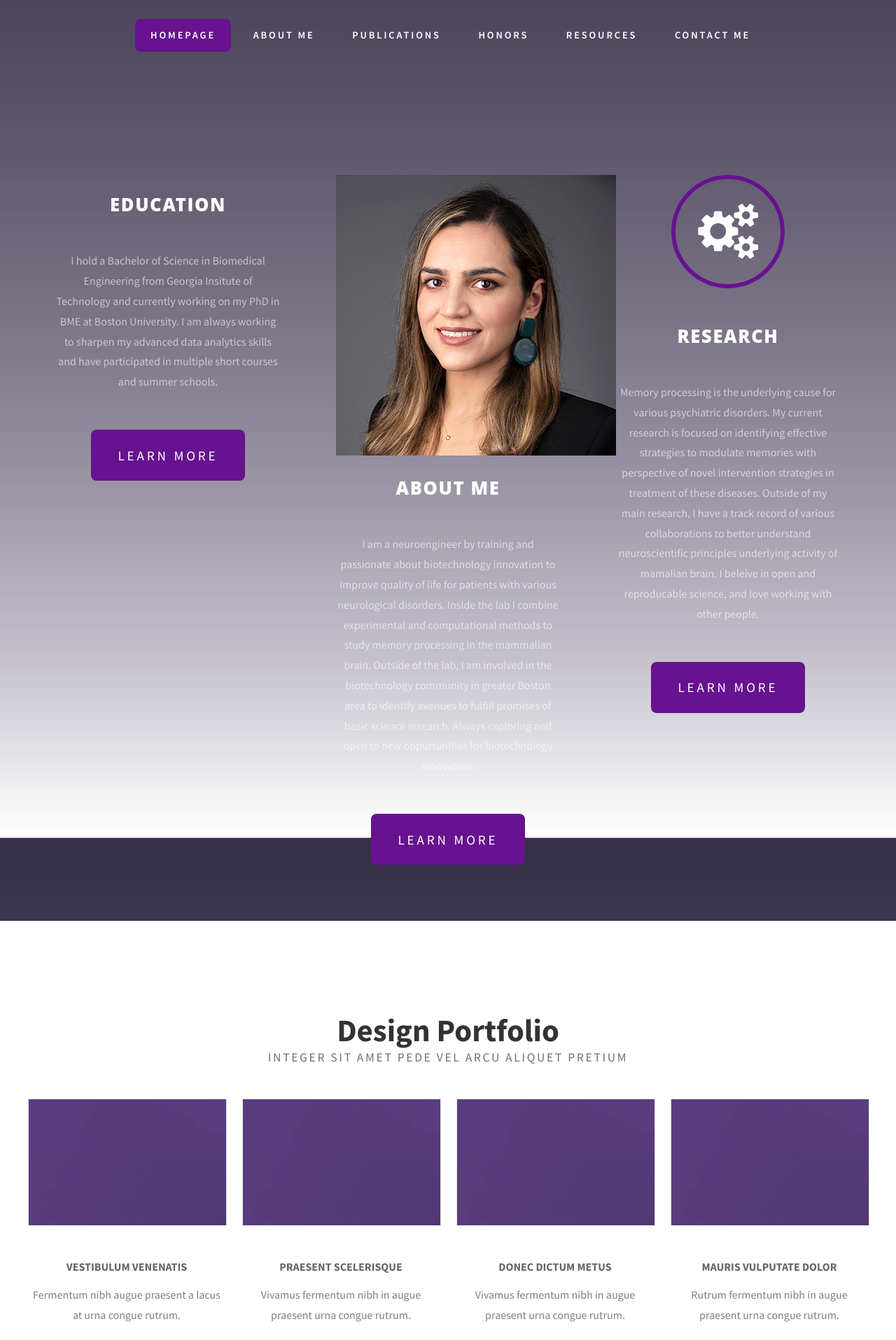
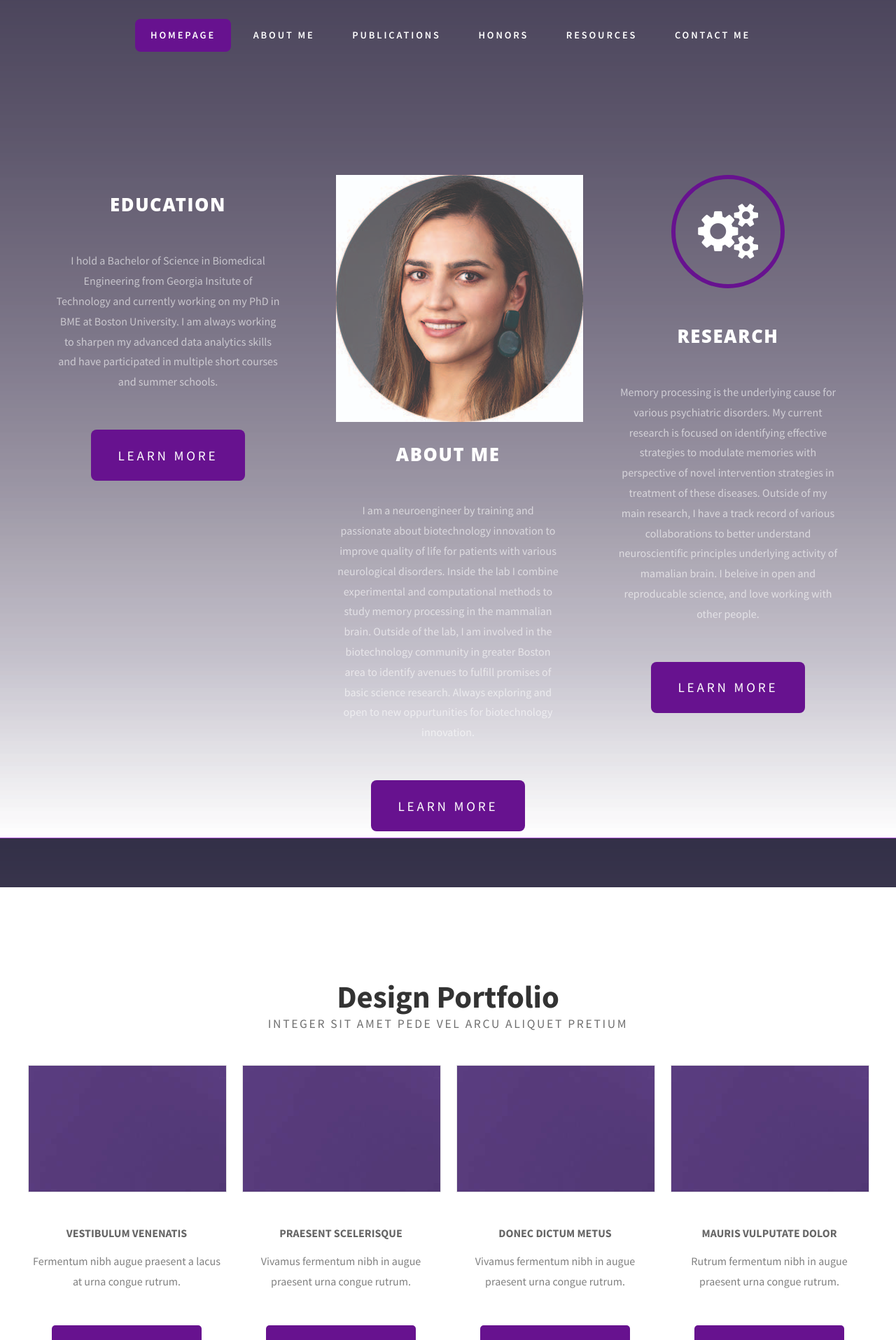
Before and after one commit to Baharata/bahar-rahsepar.github.io, a Jekyll site: the page index.html, which Jekyll copies as it is, in a window 1280 px wide. Shown: the part 303-2218 px from the top of the page at 70% size. Built offline with Jekyll 4.4.1, drawn with Linux system fonts in a browser that asks for light colours.

Commit message:
Update index.html

```diff
--- a/index.html
+++ b/index.html
@@ -48,7 +48,7 @@ Released   : 20131010
 		<p>I hold a Bachelor of Science in Biomedical Engineering from Georgia Insitute of Technology and currently working on my PhD in BME at Boston University.
 		I am always working to sharpen my advanced data analytics skills and have participated in multiple short courses and summer schools. </p>
 		<a href="#portfolio" class="button">Learn More</a> </div>
-	<div id="tbox2"> <span class="image-cropper"><img src="images/Avagar.jpg" alt="avatar" class="profile-pic"/></span>
+	<div id="tbox2"> <span class="image-cropper"><img src="images/avatar.jpg" alt="avatar" class="profile-pic"/></span>
 	<!--<div id="tbox2"> <span class="avatar"><img src="images/Avagar.jpg" alt="" /></span> -->
 		<div class="title">
 			<h2>About me</h2>
```
